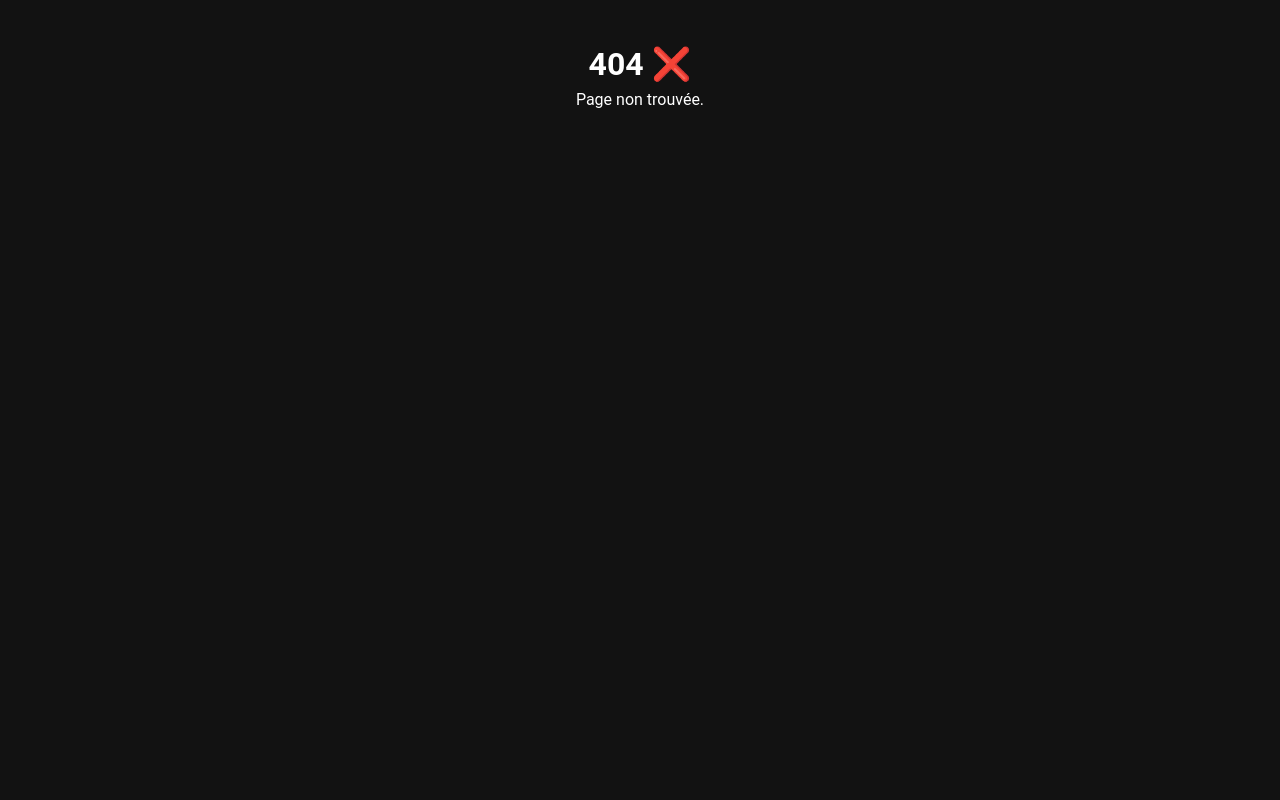
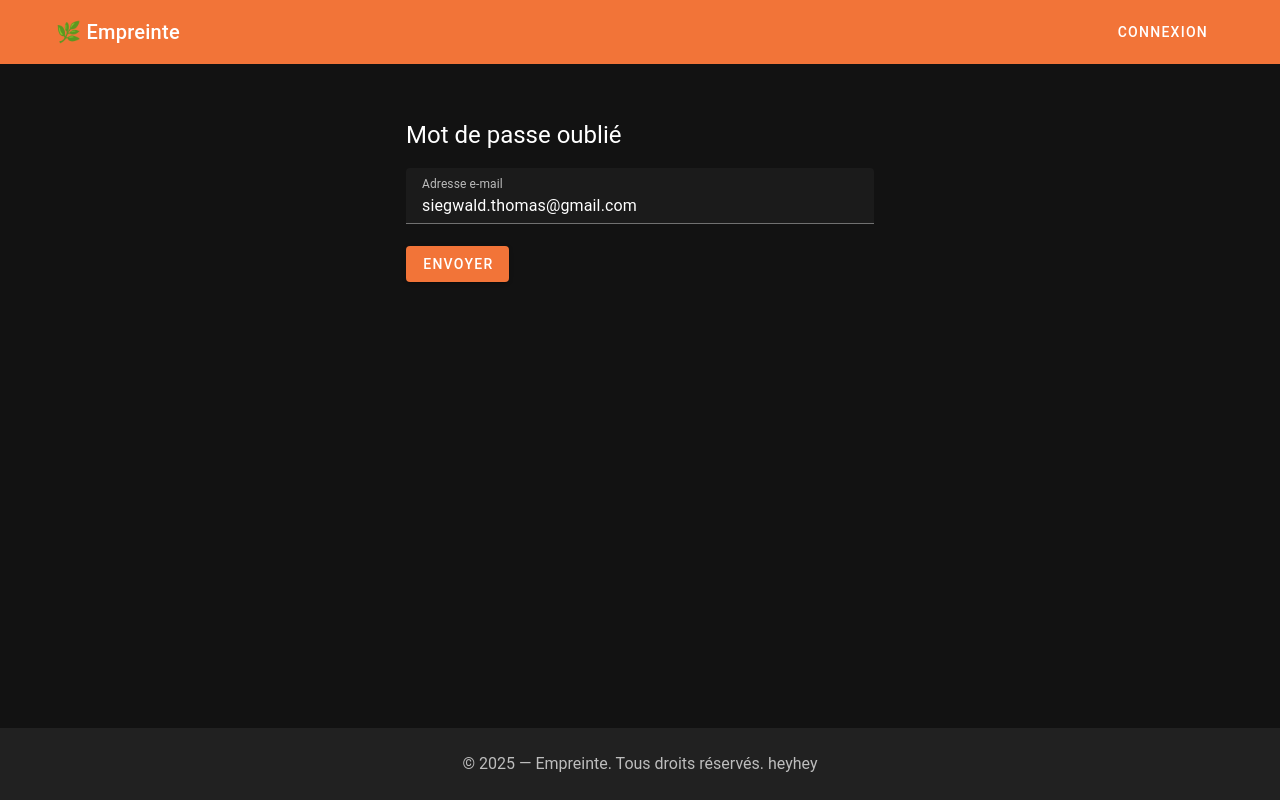
Before and after one commit to tsiegwaldpro/empreinte-frontend, a Vue app: page /forgot-password in a window 1280 px wide. Before the commit this address had no page. Built offline with nearby package versions, Linux system fonts and the light colour scheme.

Commit message:
fix prod env

```diff
--- /dev/null
+++ b/src/pages/ForgotPassword.vue
@@ -0,0 +1,55 @@
+<template>
+  <v-container class="mt-10" max-width="500">
+    <h2 class="text-h5 mb-4">Mot de passe oublié</h2>
+    <v-alert v-if="message" type="success" class="mb-4">{{ message }}</v-alert>
+    <v-alert v-if="error" type="error" class="mb-4">{{ error }}</v-alert>
+    <v-form @submit.prevent="submit">
+      <v-text-field
+        v-model="email"
+        label="Adresse e-mail"
+        type="email"
+        required
+      />
+      <v-btn type="submit" color="primary" :loading="loading">Envoyer</v-btn>
+    </v-form>
+  </v-container>
+</template>
+
+<script setup>
+import { ref } from "vue";
+
+const email = ref("siegwald.thomas@gmail.com");
+const loading = ref(false);
+const message = ref("");
+const error = ref("");
+
+const submit = async () => {
+  loading.value = true;
+  message.value = "";
+  error.value = "";
+
+  try {
+    const res = await fetch("/api/auth/forgot-password", {
+      method: "POST",
+      headers: { "Content-Type": "application/json" },
+      body: JSON.stringify({ email: email.value }),
+    });
+
+    const text = await res.text(); // ✅
+    let data;
+
+    try {
+      data = JSON.parse(text);
+    } catch {
+      throw new Error("Réponse invalide : " + text); // ✅ message utile
+    }
+
+    if (!res.ok) throw new Error(data.message || "Erreur serveur");
+    message.value = data.message;
+  } catch (err) {
+    error.value = err.message;
+  } finally {
+    loading.value = false;
+  }
+};
+</script>
--- a/src/pages/Login.vue
+++ b/src/pages/Login.vue
@@ -43,6 +43,12 @@
           Pas encore de compte ? Créez-en un
         </v-btn>
       </v-card-actions>
+      <RouterLink
+        to="/forgot-password"
+        class="text-sm text-blue-400 hover:underline"
+      >
+        Mot de passe oublié ?
+      </RouterLink>
     </v-card>
   </v-container>
 </template>
--- /dev/null
+++ b/src/pages/ResetPassword.vue
@@ -0,0 +1,57 @@
+<template>
+  <v-container class="mt-10" max-width="500">
+    <h2 class="text-h5 mb-4">Réinitialise ton mot de passe</h2>
+    <v-alert v-if="message" type="success" class="mb-4">{{ message }}</v-alert>
+    <v-alert v-if="error" type="error" class="mb-4">{{ error }}</v-alert>
+    <v-form @submit.prevent="submit">
+      <v-text-field
+        v-model="password"
+        label="Nouveau mot de passe"
+        type="password"
+        required
+      />
+      <v-btn type="submit" color="primary" :loading="loading">Valider</v-btn>
+    </v-form>
+  </v-container>
+</template>
+
+<script setup>
+import { ref } from "vue";
+import { useRoute, useRouter } from "vue-router";
+
+const route = useRoute();
+const router = useRouter();
+
+const password = ref("");
+const loading = ref(false);
+const message = ref("");
+const error = ref("");
+
+const submit = async () => {
+  loading.value = true;
+  message.value = "";
+  error.value = "";
+
+  try {
+    const res = await fetch(`/api/auth/reset-password/${route.params.token}`, {
+      method: "POST",
+      headers: { "Content-Type": "application/json" },
+      body: JSON.stringify({ newPassword: password.value }),
+    });
+
+    const data = await res.json();
+
+    if (!res.ok) throw new Error(data.message || "Erreur serveur");
+
+    message.value = data.message;
+
+    setTimeout(() => {
+      router.push("/login");
+    }, 2000);
+  } catch (err) {
+    error.value = err.message;
+  } finally {
+    loading.value = false;
+  }
+};
+</script>
--- a/src/router/index.js
+++ b/src/router/index.js
@@ -14,6 +14,8 @@ import Login from "@/pages/Login.vue";
 import Register from "@/pages/Register.vue";
 import Confirm from "@/pages/Confirm.vue";
 import Profile from "@/pages/Profile.vue";
+import ForgotPassword from "@/pages/ForgotPassword.vue";
+import ResetPassword from "@/pages/ResetPassword.vue";
 
 const routes = [
   {
@@ -25,6 +27,16 @@ const routes = [
       { path: "register", name: "Register", component: Register },
       { path: "confirm/:token", name: "Confirm", component: Confirm },
       { path: "profile", name: "Profile", component: Profile },
+      {
+        path: "forgot-password",
+        name: "ForgotPassword",
+        component: ForgotPassword,
+      },
+      {
+        path: "reset-password/:token",
+        name: "ResetPassword",
+        component: ResetPassword,
+      },
     ],
   },
   {
--- a/vite.config.js
+++ b/vite.config.js
@@ -10,4 +10,13 @@ export default defineConfig({
     },
   },
   plugins: [vue(), vuetify({ autoImport: true })],
+  server: {
+    proxy: {
+      "/api": {
+        target: "http://localhost:3000", // backend local
+        changeOrigin: true,
+        secure: false,
+      },
+    },
+  },
 });
```
Also changed, not shown: 1 other file (tests, documents, lock files or other folders).
